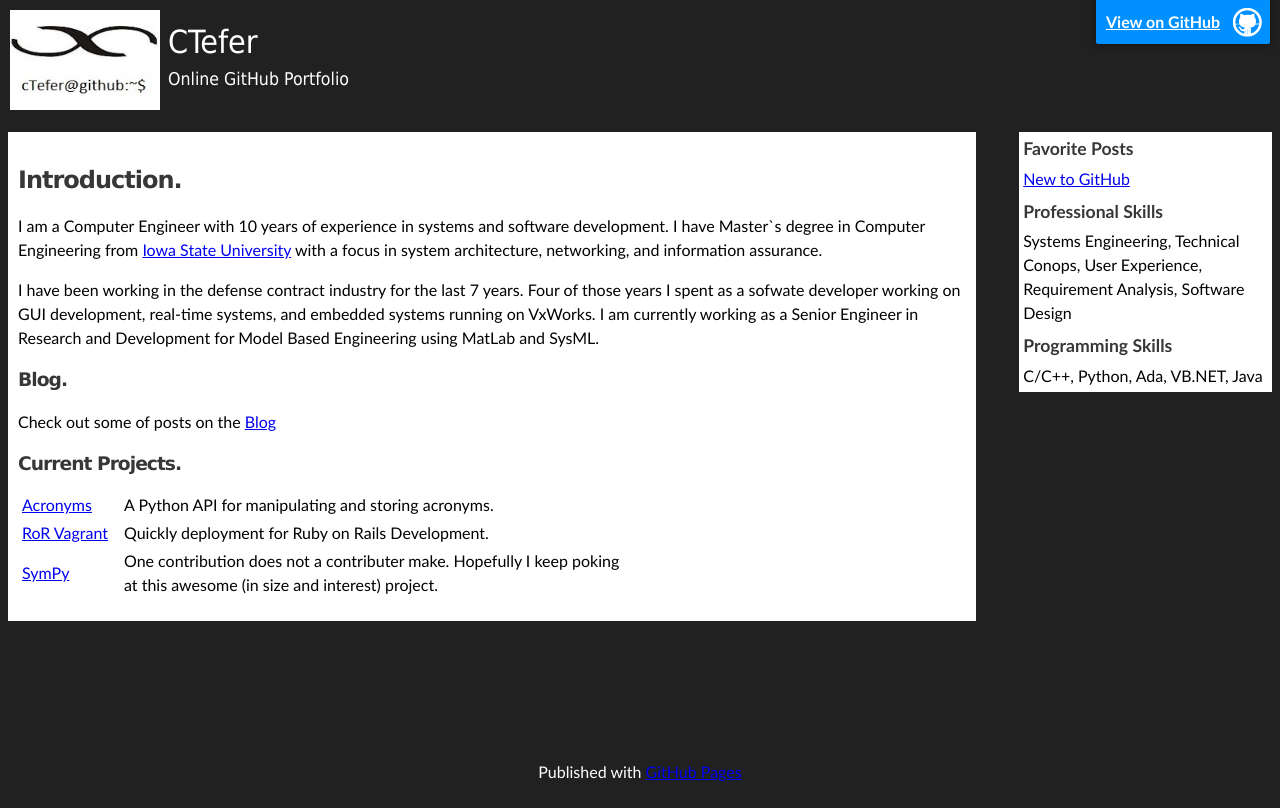
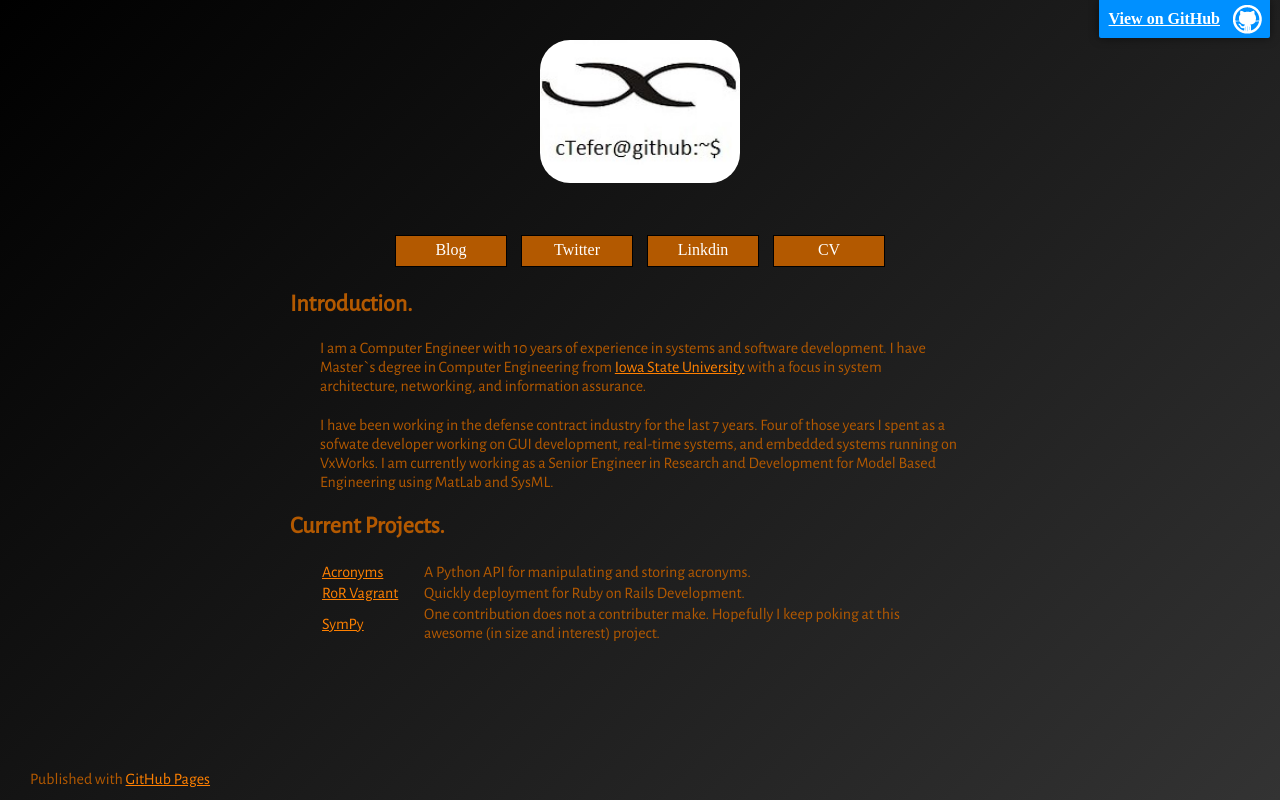
Before and after one commit to ctefer/ctefer.github.io, a plain HTML site: page index.html in a window 1280 px wide. Drawn offline with nearby package versions, Linux system fonts and the light colour scheme.

Commit message:
Style updates

```diff
--- a/index.html
+++ b/index.html
@@ -1,32 +1,42 @@
 <!DOCTYPE html>
 <html>
-
   <head>
     <meta charset='utf-8'>
     <meta http-equiv="X-UA-Compatible" content="chrome=1">
     <meta name="description" content="Ctefer.GitHub.io : ctefer online GitHub Portfolio">
+    <link href="https://fonts.googleapis.com/css?family=Alegreya+Sans" rel="stylesheet">
+    <link rel="stylesheet" type="text/css" media="screen" href="stylesheets/github-light.css">
     <link rel="stylesheet" type="text/css" media="screen" href="stylesheets/stylesheet.css">
-
     <title>Ctefer.GitHub.io</title>
   </head>
-
   <body>
     <!-- HEADER -->
     <header>
       <a id="forkme_banner" href="https://github.com/ctefer">View on GitHub</a>
-          <img id="finite_logo" src="images/finite_port.jpg" alt="Finite Programming">
-          <div id="project_title">CTefer</div>
-          <div id="project_tagline">Online GitHub Portfolio</div>
+      <div id="logo">
+        <center>
+          <img alt="Finite cTefer" id="finite_logo" src="images/finite_port.jpg" alt="Finite Programming">
+        </center>
+      </div>
+      <article>
+        <center>
+          <div id="navigation">
+            <a href="https://cteferblog.wordpress.com" target="_blank"><div class="nav-item">Blog</div></a>
+            <a href="https://twitter.com/ctefer" target="_blank"><div class="nav-item">Twitter</div></a>
+            <a href="https://www.linkedin.com/in/ctefer" target="_blank"><div class="nav-item">Linkdin</div></a>
+            <a href="#" target="_blank"><div class="nav-item">CV</div></a>
+          </div>
+        </center>
+      </article>
     </header>
-
     <!-- MAIN CONTENT -->
+    <div id="main-content">
       <article>
         <section>
           <div id="introduction">
             <h2>
               Introduction.
             </h2>
-
             <p>I am a Computer Engineer with 10 years of experience in systems and software development.
               I have Master`s degree in Computer Engineering from <a href="https://iastate.edu">Iowa State University</a> with a focus in system architecture,
               networking, and information assurance.</p>
@@ -34,18 +44,10 @@
               sofwate developer working on GUI development, real-time systems, and embedded systems running on VxWorks. I am currently
               working as a Senior Engineer in Research and Development for Model Based Engineering using MatLab and SysML.</p>
           </div>
-
-          <div>
-            <h3>
-              Blog.
-            </h3>
-              <p>Check out some of posts on the <a href="https://cteferblog.wordpress.com/">Blog</a></p>
-          </div>
-
-          <div>
-            <h3>
+          <div id="projects">
+            <h2>
               Current Projects.
-            </h3>
+            </h2>
             <table>
               <col width="100">
               <col width="500">
@@ -63,43 +65,14 @@
               </tr>
             </table>
           </div>
+        </section>
+      </article>
     </div>
-      </section>
-
-      <!-- SIDE PANEL -->
-      <aside>
-        <table>
-          <tr>
-            <td id="side_menu">Favorite Posts</td>
-          </tr>
-          <tr>
-            <td><a href="https://cteferblog.wordpress.com/2016/08/29/github-for-new-users/">New to GitHub</a></td>
-          </tr>
-        </table>
-        <table>
-          <tr>
-            <td id="side_menu">Professional Skills</td>
-          </tr>
-          <tr>
-            <td>Systems Engineering, Technical Conops, User Experience, Requirement Analysis, Software Design</td>
-          </tr>
-        </table>
-        <table>
-          <tr>
-            <td id="side_menu">Programming Skills</td>
-          </tr>
-          <tr>
-            <td>C/C++, Python, Ada, VB.NET, Java</td>
-          </tr>
-        </table>
-      </aside>
-    </article>
-
     <!-- FOOTER  -->
     <footer>
-      <p>Published with <a href="https://pages.github.com">GitHub Pages</a></p>
+      <section>
+        <div id="foot">Published with <a href="https://pages.github.com">GitHub Pages</a></div>
+      </section>
     </footer>
-
-
   </body>
 </html>
--- a/stylesheets/github-light.css
+++ b/stylesheets/github-light.css
@@ -22,6 +22,21 @@ OUT OF OR IN CONNECTION WITH THE SOFTWARE OR THE USE OR OTHER DEALINGS IN THE
 SOFTWARE.
 
 */
+
+#forkme_banner {
+  display: block;
+  position: absolute;
+  top:0;
+  right: 10px;
+  z-index: 10;
+  padding: 10px 50px 10px 10px;
+  color: #fff;
+  background: url('../images/blacktocat.png') #0090ff no-repeat 95% 50%;
+  font-weight: 700;
+  box-shadow: 0 0 10px rgba(0,0,0,.5);
+  border-bottom-left-radius: 2px;
+  border-bottom-right-radius: 2px;
+}
 
 .pl-c /* comment */ {
   color: #969896;
--- a/stylesheets/stylesheet.css
+++ b/stylesheets/stylesheet.css
@@ -1,97 +1,67 @@
-html{
-  height: 100%;
+* {
+  margin: 0px;
+  padding: 0px;
+  /* border: 1px solid black; */
+}
+html {
+  height: 100%; width: 100%;
+}
+body {
+  background-color: rgb(51, 51, 51);
+  background: -webkit-linear-gradient(-45deg, rgb(51, 51, 51), rgb(0,0,0));
+  background: linear-gradient(-45deg, rgb(51, 51, 51), rgb(0,0,0));
+
+  color: rgb(179, 89, 0);
+}
+img {
+  hight: 200px; width: 200px;
+
+  border-radius: 30px;
+  -webkit-border-radius: 30px;
+  -moz-border-radius: 30px;
+}
+p, table {
+  margin: 20px;
+  padding: 0px 10px;
+}
+a, a:visited {
+  color: rgb(255, 128, 0);
+}
+article {
+  width: 700px;
+  margin: 20px auto;
+}
+section {
+  font-family: 'Alegreya Sans', sans-serif;
+}
+footer {
+  height: 40px; width: 100%;
+  position: absolute;
+  bottom: 0;
 }
 
-h2, h3, h4, h5, h6 {
-  margin: 10px 0;
-  font-weight: 700;
-  color:#373737;
-  font-family: 'Lucida Grande', 'Calibri', Helvetica, Arial, sans-serif;
-  letter-spacing: -1px;
+#logo {
+  height: 150px; width: 400px;
+  margin: 40px auto;
+}
+#navigation {
+  height: 40px; width: 500px;
+  margin: 0 auto;
+}
+#foot {
+  padding: 10px 30px;
 }
 
-body{
-  background: #212121;
-  color: #fff;
-  min-height: 100%;
-  font-size: 16px;
-  font-family: 'Myriad Pro', 'Calibri', Helvetica, Arial, sans-serif;
-  line-height: 1.5;
-  -webkit-font-smoothing: antialiased;
+.nav-item {
+  height: 20px; width: 100px;
+
+  background-color: rgb(179, 89, 0);
+  border: 1px solid black;
+  color: rgb(255, 255, 255);
+  display: inline-block;
+  padding: 5px;
+  margin: 5px;
 }
-
-section{
-  float:left;
-  width: 75%;
-  padding: 20px 10px;
-  color:#000;
-  background: #fff;
-  margin-bottom: 50px;
+.nav-item:hover {
+  background-color: rgb(102, 51, 0);
 }
-
-aside{
-  float:right;
-  width: 20%;
-  overflow: hidden;
-  color:#000;
-  background: #fff;
-}
-
-table{
-  padding: 1px;
-}
-
-header{
-  width: 100%;
-  margin: 0 auto;
-  padding: 10px;
-  padding-bottom: 40px;
-}
-
-footer {
-  position: fixed;
-  width: 100%;
-  bottom: 0; left: 0;
-  background: #212121;
-  color: #fff;
-  margin: 0;
-  text-align: center;
-}
-
-#side_menu{
-  font-weight: bold;
-  font-size: 110%;
-  color: #373737;
-}
-
-#project_title{
-  font-family: 'Myriad Pro', 'Tahoma', Helvetica, Arial, sans-serif;
-  font-size: 200%;
-  padding-left: 150px;
-}
-
-#project_tagline{
-  font-family: 'Myriad Pro', 'Tahoma', Helvetica, Arial, sans-serif;
-  font-size: 110%;
-  padding-left: 150px;
-}
-#finite_logo {
-  position: absolute;
-  top: 10px; left: 10px;
-  width:150px;
-  height:100px;"
-}
-#forkme_banner {
-  display: block;
-  position: absolute;
-  top:0;
-  right: 10px;
-  z-index: 10;
-  padding: 10px 50px 10px 10px;
-  color: #fff;
-  background: url('../images/blacktocat.png') #0090ff no-repeat 95% 50%;
-  font-weight: 700;
-  box-shadow: 0 0 10px rgba(0,0,0,.5);
-  border-bottom-left-radius: 2px;
-  border-bottom-right-radius: 2px;
-}
```
Lines whose indentation alone changed are shown as unchanged.
